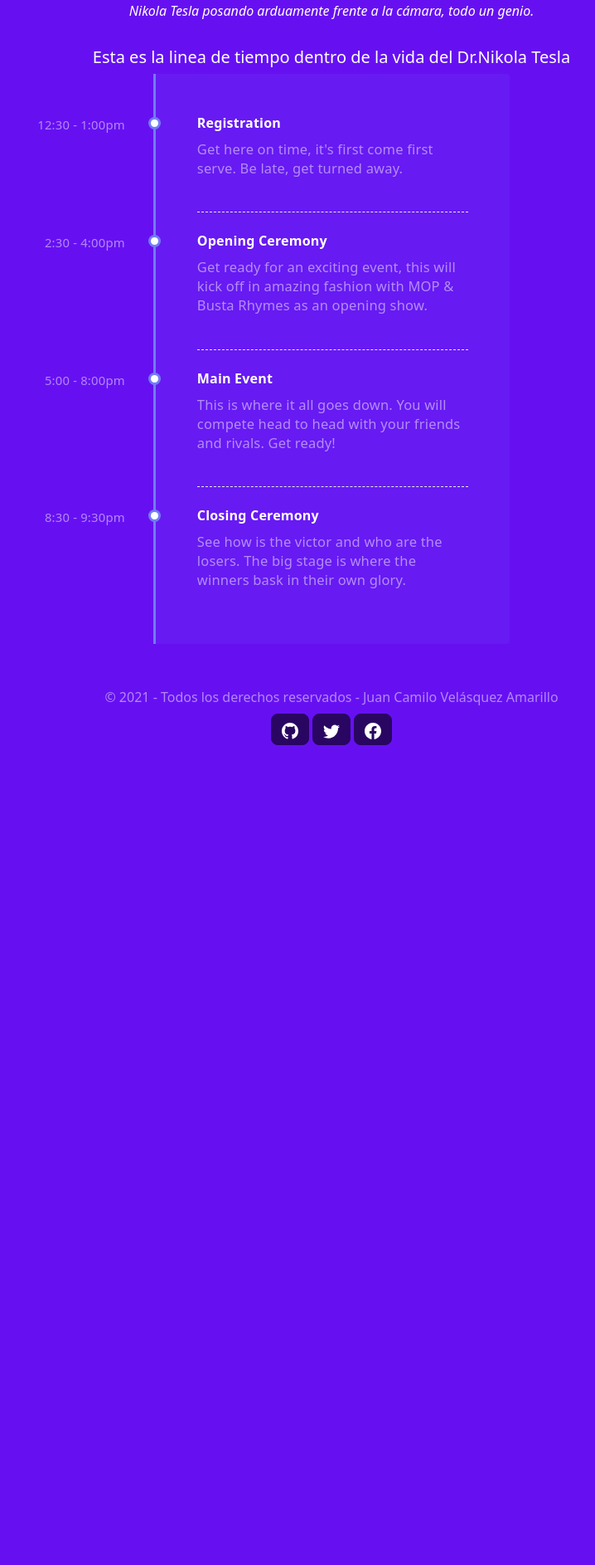
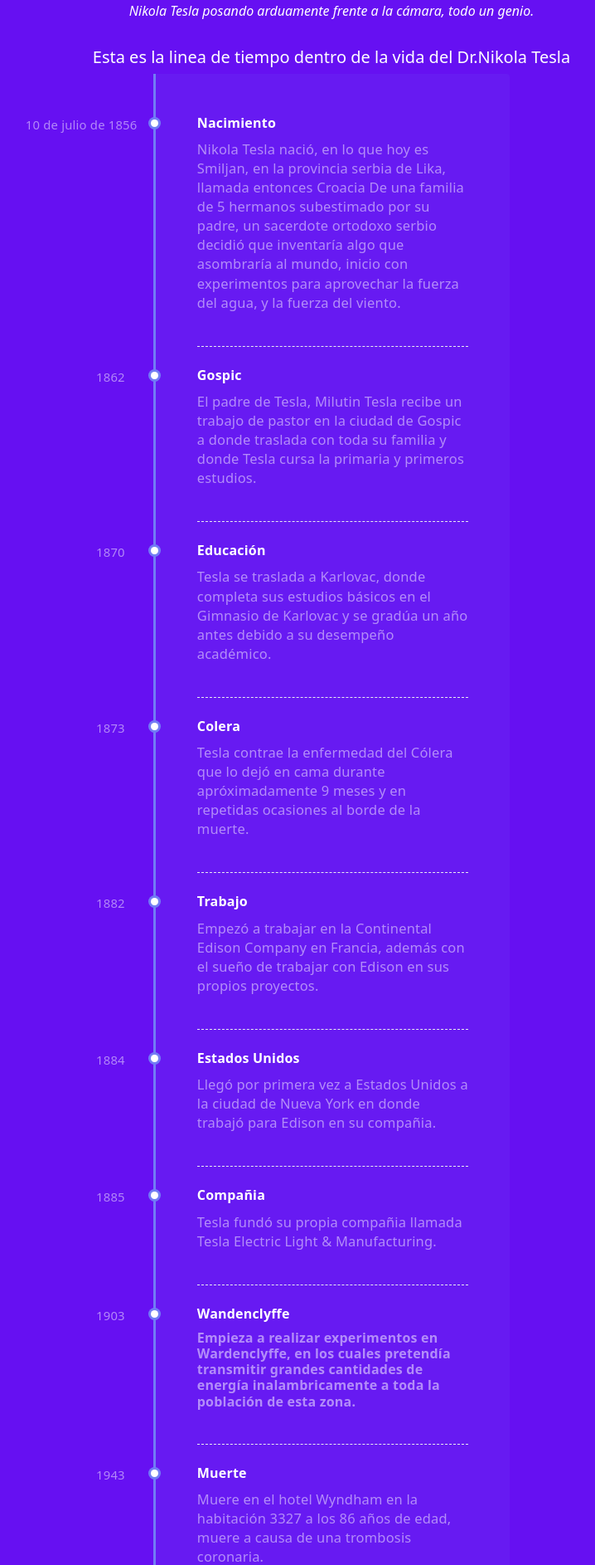
Before and after one commit to FriendGlak/AcademiaGeek_Frontend, a PHP site: page /tribute_pag.php in a window 1280 px wide. Shown: the part 597-2483 px from the top of the page at 83% size, without its empty margins (240-958 px from the left). Before the commit the page ends 1495 px from the top, so only its background shows below. Run offline with PHP 8.4, Linux system fonts and the light colour scheme; grey boxes are pictures that could not be loaded.

Commit message:
Linea de tiempo añadida

```diff
--- a/tribute_pag.php
+++ b/tribute_pag.php
@@ -18,23 +18,46 @@ require 'views/head.php' ?>
                         <div class="card">
                             <div class="card-body --bs-teal border-bottom-0">
                                 <h5 class="card-title text-white">Esta es la linea de tiempo dentro de la vida del Dr.Nikola Tesla</h5>
-                                <div id="content ">
+                                <div id="content">
                                     <ul class="linea_tiempo">
-                                        <li class="event text-white-50" data-date="12:30 - 1:00pm">
-                                            <h3 class="text-white">Registration</h3>
-                                            <p>Get here on time, it's first come first serve. Be late, get turned away.</p>
+                                        <li class="event text-white-50" data-date="10 de julio de 1856">
+                                            <h3 class="text-white">Nacimiento</h3>
+                                            <p>Nikola Tesla nació, en lo que hoy es Smiljan, en la provincia serbia de Lika, llamada entonces Croacia
+                                                De una familia de 5 hermanos subestimado por su padre, un sacerdote ortodoxo serbio decidió que inventaría algo que asombraría al mundo, inicio con experimentos para aprovechar la fuerza del agua, y la fuerza del viento.
+                                            </p>
                                         </li>
-                                        <li class="event text-white-50" data-date="2:30 - 4:00pm">
-                                            <h3 class="text-white">Opening Ceremony</h3>
-                                            <p>Get ready for an exciting event, this will kick off in amazing fashion with MOP &amp; Busta Rhymes as an opening show.</p>
+                                        <li class="event text-white-50" data-date="1862">
+                                            <h3 class="text-white">Gospic</h3>
+                                            <p>El padre de Tesla, Milutin Tesla recibe un trabajo de pastor en la ciudad de Gospic a donde traslada con toda su familia y donde Tesla cursa la primaria y primeros estudios.</p>
                                         </li>
-                                        <li class="event text-white-50" data-date="5:00 - 8:00pm">
-                                            <h3 class="text-white">Main Event</h3>
-                                            <p>This is where it all goes down. You will compete head to head with your friends and rivals. Get ready!</p>
+                                        <li class="event text-white-50" data-date="1870">
+                                            <h3 class="text-white">Educación</h3>
+                                            <p>Tesla se traslada a Karlovac, donde completa sus estudios básicos en el Gimnasio de Karlovac y se gradúa un año antes debido a su desempeño académico.
+                                            </p>
                                         </li>
-                                        <li class="event text-white-50" data-date="8:30 - 9:30pm">
-                                            <h3 class="text-white">Closing Ceremony</h3>
-                                            <p>See how is the victor and who are the losers. The big stage is where the winners bask in their own glory.</p>
+                                        <li class="event text-white-50" data-date="1873">
+                                            <h3 class="text-white">Colera</h3>
+                                            <p>Tesla contrae la enfermedad del Cólera que lo dejó en cama durante apróximadamente 9 meses y en repetidas ocasiones al borde de la muerte.</p>
+                                        </li>
+                                        <li class="event text-white-50" data-date="1882">
+                                            <h3 class="text-white">Trabajo</h3>
+                                            <p>Empezó a trabajar en la Continental Edison Company en Francia, además con el sueño de trabajar con Edison en sus propios proyectos.</p>
+                                        </li>
+                                        <li class="event text-white-50" data-date="1884">
+                                            <h3 class="text-white">Estados Unidos</h3>
+                                            <p>Llegó por primera vez a Estados Unidos a la ciudad de Nueva York en donde trabajó para Edison en su compañia.</p>
+                                        </li>
+                                        <li class="event text-white-50" data-date="1885">
+                                            <h3 class="text-white">Compañia</h3>
+                                            <p>Tesla fundó su propia compañia llamada Tesla Electric Light & Manufacturing.</p>
+                                        </li>
+                                        <li class="event text-white-50" data-date="1903">
+                                            <h3 class="text-white">Wandenclyffe<h3>
+                                                    <p>Empieza a realizar experimentos en Wardenclyffe, en los cuales pretendía transmitir grandes cantidades de energía inalambricamente a toda la población de esta zona.</p>
+                                        </li>
+                                        <li class="event text-white-50" data-date="1943">
+                                            <h3 class="text-white">Muerte</h3>
+                                            <p>Muere en el hotel Wyndham en la habitación 3327 a los 86 años de edad, muere a causa de una trombosis coronaria.</p>
                                         </li>
                                     </ul>
                                 </div>
@@ -44,66 +67,17 @@ require 'views/head.php' ?>
                 </div>
             </div>
 
-            <!--Cartas-->
-            <!-- <div class="row row-cols-1 row-cols-md-5 g-4">
-                <div class="col">
-                    <div class="card">
-                        <img src="./Utilitys/tower_2.png" class="card-img-top imgcard1" alt="...">
-                        <div class="card-body">
-                            <h5 class="card-title">Card title</h5>
-                            <p class="card-text">This is a longer card with supporting text below as a natural lead-in to additional content. This content is a little bit longer.</p>
-                        </div>
-                    </div>
-                </div>
-                <div class="col">
-                    <div class="card ">
-                        <img src="..." class="card-img-top" alt="...">
-                        <div class="card-body">
-                            <h5 class="card-title">Card title</h5>
-                            <p class="card-text">This is a longer card with supporting text below as a natural lead-in to additional content. This content is a little bit longer.</p>
-                        </div>
-                    </div>
-                </div>
-                <div class="col">
-                    <div class="card">
-                        <img src="..." class="card-img-top" alt="...">
-                        <div class="card-body">
-                            <h5 class="card-title">Card title</h5>
-                            <p class="card-text">This is a longer card with supporting text below as a natural lead-in to additional content.</p>
-                        </div>
-                    </div>
-                </div>
-                <div class="col">
-                    <div class="card">
-                        <img src="..." class="card-img-top" alt="...">
-                        <div class="card-body">
-                            <h5 class="card-title">Card title</h5>
-                            <p class="card-text">This is a longer card with supporting text below as a natural lead-in to additional content. This content is a little bit longer.</p>
-                        </div>
-                    </div>
-                </div>
-            </div> -->
 
-            <!-- <ul class="text-white text-center">
-                <li><strong>1856</strong> - Nació en Smiljan (Gospić, Imperio austrohúngaro) Ver y modificar los
-                    datos en Wikidata
-                </li>
-            </ul>
+
+
             <blockquote class="text-white text-center" cite="https://www.goodreads.com/author/quotes/278.Nikola_Tesla">
                 <p>
                     “Si quieres encontrar los secretos del universo,
                     piensa en términos de energía, frecuencia y vibración”
                 </p>
                 <cite>― Nikola Tesla</cite>
-            </blockquote> -->
-            <!-- <h3 class="text-white m-1">
-                Si tienes tiempo, podrías leer más acerca de este increíble inventor en
-                <button type="button" class="btn btn-secondary" data-bs-toggle="tooltip" data-bs-placement="top" title="Tooltip on top">
-                    Wikipedia
-                </button> -->
-            <!-- <a id="tribute-link" class="text-white text-center text-decoration-none"
-                        href="https://es.wikipedia.org/wiki/Nikola_Tesla" target="_blank">Wikipedia
-                        entry</a>. -->
+            </blockquote>
+
             </h3>
         </section>
     </div>
```
